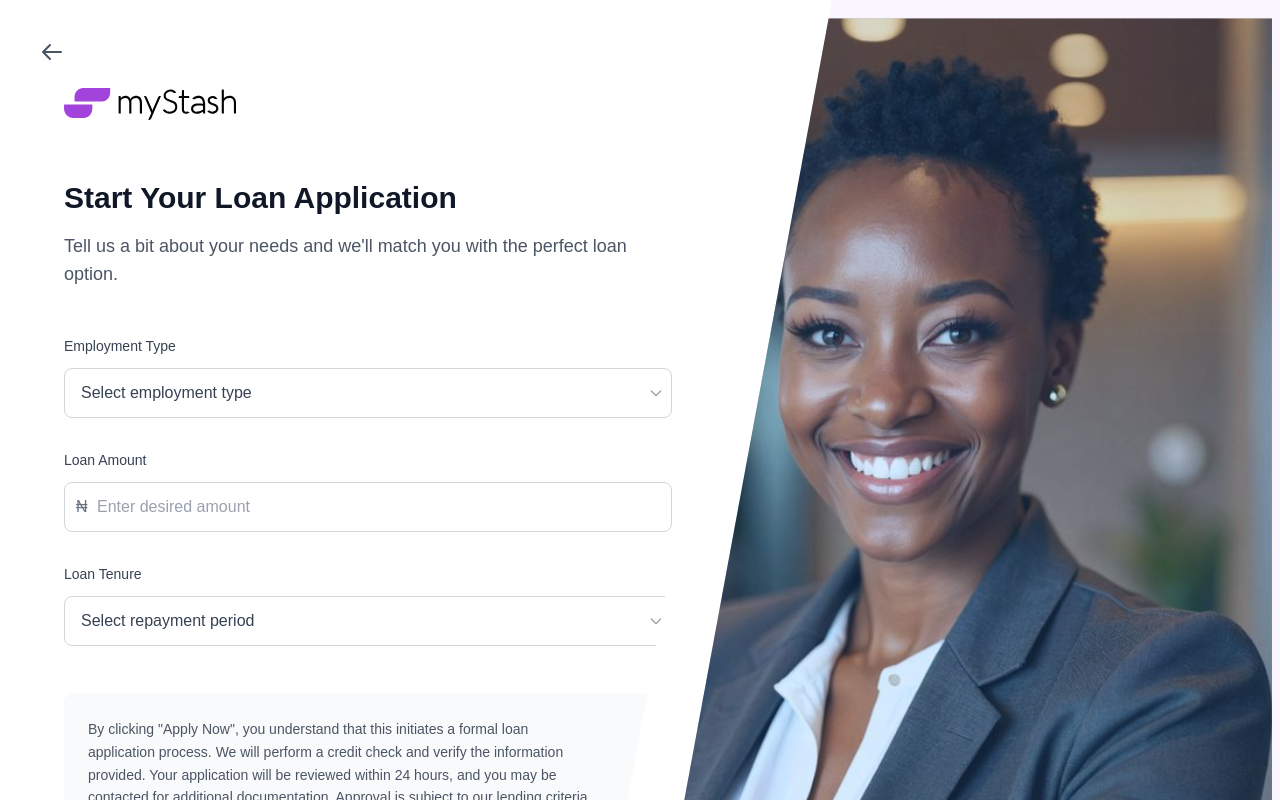
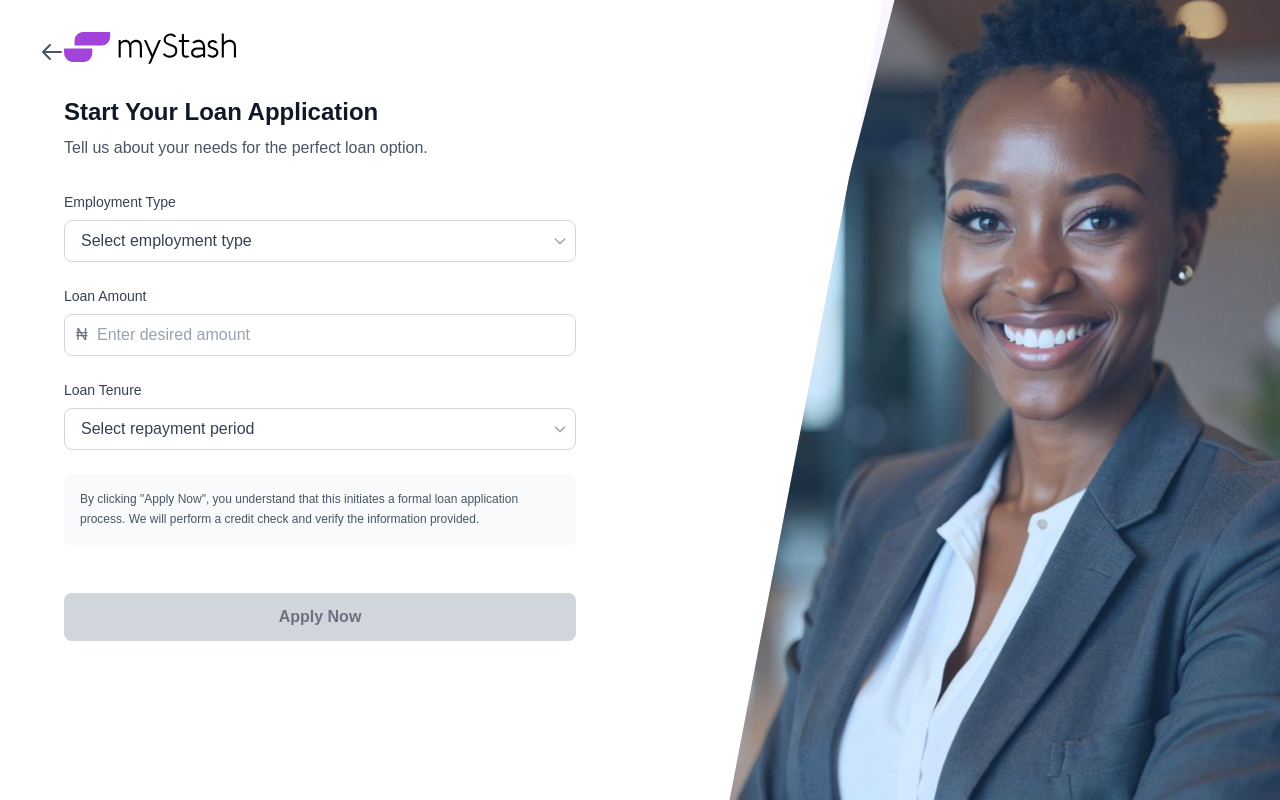
Before and after one commit to Naya-Ikenwe/Mystash-Website, a Next.js app: page /loans/apply in a window 1280 px wide. Shown: the top 800 px of the page. Built offline with nearby package versions, Linux system fonts and the light colour scheme.

Commit message:
fix: webcam functionality

```diff
--- a/app/(application)/loans/apply/details/page.tsx
+++ b/app/(application)/loans/apply/details/page.tsx
@@ -39,6 +39,7 @@ interface FileUploadProps {
   value: File | null;
   onChange: (file: File | null) => void;
   accept?: string;
+  allowWebcam?: boolean; // New prop to control webcam access
 }
 
 // Helper function to get file type display
@@ -165,6 +166,7 @@ const FileUploadArea = ({
   value,
   onChange,
   accept = "image/*",
+  allowWebcam = true,
 }: FileUploadProps) => {
   const fileInputRef = useRef<HTMLInputElement>(null);
   const videoRef = useRef<HTMLVideoElement>(null);
@@ -203,7 +205,30 @@ const FileUploadArea = ({
     }
   };
 
-  const handleCameraClick = () => {
+  // Check camera permissions before opening webcam
+  const checkCameraPermissions = async () => {
+    try {
+      // Check if mediaDevices is supported
+      if (!navigator.mediaDevices || !navigator.mediaDevices.getUserMedia) {
+        throw new Error("Camera API not supported in this browser");
+      }
+
+      // Check permissions if supported
+      if (navigator.permissions && navigator.permissions.query) {
+        const permission = await navigator.permissions.query({ name: "camera" as any });
+        if (permission.state === "denied") {
+          throw new Error("Camera permissions denied");
+        }
+      }
+
+      return true;
+    } catch (error) {
+      console.error("Permission check failed:", error);
+      throw error;
+    }
+  };
+
+  const handleCameraClick = async () => {
     if (isMobile) {
       if (fileInputRef.current) {
         fileInputRef.current.setAttribute("capture", "environment");
@@ -215,7 +240,12 @@ const FileUploadArea = ({
         }, 100);
       }
     } else {
+      try {
+        await checkCameraPermissions();
         openWebcam();
+      } catch (error: any) {
+        alert(error.message || "Cannot access camera. Please check permissions.");
+      }
     }
   };
 
@@ -225,55 +255,105 @@ const FileUploadArea = ({
       setIsWebcamReady(false);
       setShowWebcam(true);
 
+      // Give time for modal to render
       await new Promise((resolve) => setTimeout(resolve, 100));
 
-      const mediaStream = await navigator.mediaDevices.getUserMedia({
+      // Try different camera constraints
+      const constraints = {
         video: {
           facingMode: "user",
-          width: { ideal: 1280 },
-          height: { ideal: 720 },
+          width: { ideal: 1280, max: 1920 },
+          height: { ideal: 720, max: 1080 },
         },
-      });
+        audio: false,
+      };
+
+      // Fallback constraints
+      const fallbackConstraints = {
+        video: true,
+        audio: false,
+      };
+
+      let mediaStream;
+
+      try {
+        mediaStream = await navigator.mediaDevices.getUserMedia(constraints);
+      } catch (err) {
+        console.warn("Primary constraints failed, trying fallback:", err);
+        mediaStream = await navigator.mediaDevices.getUserMedia(fallbackConstraints);
+      }
 
       setStream(mediaStream);
 
       if (videoRef.current) {
         videoRef.current.srcObject = mediaStream;
 
-        videoRef.current.onloadedmetadata = () => {
-          videoRef.current
-            ?.play()
+        // Add event listeners for better error handling
+        const video = videoRef.current;
+
+        const onLoadedMetadata = () => {
+          video
+            .play()
             .then(() => {
               setIsWebcamReady(true);
+              console.log("Webcam ready");
             })
             .catch((error) => {
               console.error("Error playing video:", error);
+              // Try to play with different approach
+              video.muted = true;
+              video.play().then(() => {
                 setIsWebcamReady(true);
+              }).catch(e => {
+                console.error("Second play attempt failed:", e);
+                setWebcamError("Failed to start video playback. Please refresh and try again.");
+              });
             });
         };
 
-        videoRef.current.onerror = (error) => {
+        const onError = (error: any) => {
           console.error("Video element error:", error);
-          setWebcamError("Failed to initialize video stream");
+          setWebcamError("Video stream error. Please check camera permissions.");
           setIsWebcamReady(false);
         };
 
-        setTimeout(() => {
-          if (!isWebcamReady && videoRef.current) {
-            videoRef.current
-              .play()
-              .then(() => {
-                setIsWebcamReady(true);
-              })
-              .catch(console.error);
+        video.onloadedmetadata = onLoadedMetadata;
+        video.onerror = onError;
+
+        // Add timeout for video to start
+        const timeoutId = setTimeout(() => {
+          if (!isWebcamReady) {
+            console.log("Webcam timeout, trying to force play");
+            if (video.readyState >= 2) {
+              video.play().catch(console.error);
             }
-        }, 1000);
           }
-    } catch (error) {
+        }, 3000);
+
+        // Cleanup
+        return () => clearTimeout(timeoutId);
+      }
+    } catch (error: any) {
       console.error("Error accessing webcam:", error);
-      setWebcamError(
-        "Unable to access webcam. Please check your permissions and make sure your camera is not being used by another application."
-      );
+
+      // User-friendly error messages
+      let errorMessage = "Unable to access webcam.";
+
+      if (error.name === "NotAllowedError" || error.name === "PermissionDeniedError") {
+        errorMessage = "Camera access was denied. Please allow camera permissions in your browser settings.";
+      } else if (error.name === "NotFoundError" || error.name === "DevicesNotFoundError") {
+        errorMessage = "No camera found. Please connect a camera and try again.";
+      } else if (error.name === "NotReadableError" || error.name === "TrackStartError") {
+        errorMessage = "Camera is already in use by another application.";
+      } else if (error.name === "OverconstrainedError" || error.name === "ConstraintNotSatisfiedError") {
+        errorMessage = "Camera doesn't support requested settings. Please try a different camera.";
+      } else if (error.name === "SecurityError") {
+        errorMessage = "Camera access is blocked for security reasons. Try accessing via HTTPS.";
+      } else if (error.name === "AbortError") {
+        errorMessage = "Camera access was aborted. Please try again.";
+      }
+
+      setWebcamError(errorMessage);
       setShowWebcam(false);
     }
   };
@@ -379,15 +459,24 @@ const FileUploadArea = ({
           {/* Camera View */}
           <div className="flex-1 bg-black relative flex items-center justify-center overflow-hidden">
             {webcamError ? (
-              <div className="text-white text-center p-8">
-                <div className="text-red-400 text-lg mb-4">⚠️</div>
-                <p className="mb-4">{webcamError}</p>
+              <div className="text-white text-center p-8 max-w-md">
+                <div className="text-red-400 text-4xl mb-4">📷</div>
+                <h4 className="text-xl font-semibold mb-3">Camera Error</h4>
+                <p className="mb-6 text-gray-300">{webcamError}</p>
+                <div className="space-y-3">
                   <button
                     onClick={retryWebcam}
-                  className="px-6 py-2 bg-purple-600 text-white rounded-lg hover:bg-purple-700"
+                    className="px-6 py-3 bg-purple-600 text-white rounded-lg hover:bg-purple-700 w-full"
                   >
-                  Retry
+                    Try Again
                   </button>
+                  <button
+                    onClick={closeWebcam}
+                    className="px-6 py-3 bg-gray-700 text-white rounded-lg hover:bg-gray-600 w-full"
+                  >
+                    Cancel
+                  </button>
+                </div>
               </div>
             ) : (
               <>
@@ -396,7 +485,7 @@ const FileUploadArea = ({
                   autoPlay
                   playsInline
                   muted
-                  className="w-full h-full object-cover"
+                  className={`w-full h-full object-cover ${!isWebcamReady ? 'opacity-0' : 'opacity-100'}`}
                   onCanPlay={() => {
                     setIsWebcamReady(true);
                   }}
@@ -406,7 +495,20 @@ const FileUploadArea = ({
                   }}
                 />
 
-                {/* Passport Guide */}
+                {!isWebcamReady && !webcamError && (
+                  <div className="absolute inset-0 flex items-center justify-center">
+                    <div className="text-white text-center">
+                      <div className="animate-spin rounded-full h-12 w-12 border-b-2 border-white mx-auto mb-4"></div>
+                      <p className="text-lg">Initializing camera...</p>
+                      <p className="text-sm text-gray-400 mt-2">
+                        Please allow camera permissions if prompted
+                      </p>
+                    </div>
+                  </div>
+                )}
+
+                {/* Only show passport guide when webcam is ready */}
+                {isWebcamReady && (
                   <div className="absolute inset-0 pointer-events-none flex items-center justify-center">
                     <div className="relative">
                       <div className="w-96 h-112 border-4 border-white border-dashed rounded-lg opacity-70"></div>
@@ -422,22 +524,15 @@ const FileUploadArea = ({
                       </div>
                     </div>
                   </div>
-
-                {!isWebcamReady && !webcamError && (
-                  <div className="absolute inset-0 flex items-center justify-center">
-                    <div className="text-white text-center">
-                      <div className="animate-spin rounded-full h-12 w-12 border-b-2 border-white mx-auto mb-2"></div>
-                      <p>Initializing camera...</p>
-                    </div>
-                  </div>
-                )}
-              </>
                 )}
 
                 <canvas ref={canvasRef} className="hidden" />
+              </>
+            )}
           </div>
 
-          {/* Capture Button */}
+          {/* Capture Button - Only show when ready */}
+          {isWebcamReady && !webcamError && (
             <div className="p-6 bg-black bg-opacity-90 flex flex-col items-center space-y-4 shrink-0 border-t border-gray-600">
               <button
                 onClick={capturePhoto}
@@ -453,6 +548,7 @@ const FileUploadArea = ({
                 📷 CLICK TO CAPTURE PHOTO
               </p>
             </div>
+          )}
         </div>
       )}
 
@@ -597,12 +693,14 @@ const FileUploadArea = ({
               >
                 Browse Files
               </button>
+
+              {/* Conditionally show camera button */}
+              {allowWebcam && (
                 <button
                   type="button"
                   onClick={handleCameraClick}
                   className="inline-flex items-center px-4 py-2 bg-purple-100 text-purple-700 rounded-lg text-sm font-medium hover:bg-purple-200 transition-colors"
                 >
-                {/* Camera icon SVG */}
                   <svg
                     className="w-4 h-4 mr-2"
                     fill="none"
@@ -624,6 +722,7 @@ const FileUploadArea = ({
                   </svg>
                   {isMobile ? "Take Photo" : "Open Webcam"}
                 </button>
+              )}
             </div>
           </div>
         </div>
@@ -1172,18 +1271,24 @@ function LoanDetailsContent() {
                 </div>
 
                 <div className="space-y-8">
+                  {/* Selfie Photo - Allow webcam */}
                   <FileUploadArea
                     title="Selfie Photo"
                     description="Take a clear selfie showing your face"
                     value={formData.selfieImage}
                     onChange={(file) => handleFileUpload("selfieImage", file)}
+                    accept="image/*"
+                    allowWebcam={true}
                   />
 
+                  {/* ID Card - Disable webcam */}
                   <FileUploadArea
                     title="ID Card"
                     description="Upload a clear photo of your government issued ID"
                     value={formData.idCardImage}
                     onChange={(file) => handleFileUpload("idCardImage", file)}
+                    accept="image/*,.pdf,.doc,.docx,.xls,.xlsx"
+                    allowWebcam={false}
                   />
                 </div>
 
--- a/app/(application)/loans/apply/page.tsx
+++ b/app/(application)/loans/apply/page.tsx
@@ -49,7 +49,7 @@ export default function LoanApplyPage() {
 
   return (
     <>
-      <div className="min-h-[130vh] bg-white relative overflow-hidden">
+      <div className="min-h-screen bg-white relative overflow-hidden">
         {/* Back Arrow */}
         <button
           onClick={handleBack}
@@ -70,47 +70,45 @@ export default function LoanApplyPage() {
           </svg>
         </button>
 
-        {/* Left Section */}
+        {/* Left Section - Compact design */}
         <div
-          className="absolute inset-0 bg-white min-h-[130vh] mt-10"
+          className="absolute inset-0 bg-white min-h-screen"
           style={{
             clipPath: "polygon(0 0, 60% 0, 45% 100%, 0 100%)",
           }}
         >
           <div className="h-full">
-            <div className="max-w-2xl px-8 pt-12 pb-32 ml-8">
-              {/* Logo */}
-              <div className="mb-15">
+            {/* Reduced padding and margins */}
+            <div className="max-w-xl px-8 pt-8 pb-8 ml-8">
+              {/* Logo - Smaller margin */}
+              <div className="mb-8">
                 <img
                   src="/logo/mystashlogo.svg"
                   alt="MyStash"
-                  className="h-8 w-auto "
+                  className="h-8 w-auto"
                 />
               </div>
 
-              {/* Mini Header */}
-              <h1 className="text-3xl font-bold text-gray-900 mb-4">
+              {/* Compact headers */}
+              <h1 className="text-2xl font-bold text-gray-900 mb-2">
                 Start Your Loan Application
               </h1>
-
-              {/* Sub Text */}
-              <p className="text-lg text-gray-600 mb-12">
-                Tell us a bit about your needs and we'll match you with the
-                perfect loan option.
+              <p className="text-gray-600 mb-8 text-base">
+                Tell us about your needs for the perfect loan option.
               </p>
 
-              {/* Form */}
-              <form onSubmit={handleSubmit} className="space-y-8">
-                {/* Employment Type - Updated Options */}
+              {/* Compact form */}
+              <form onSubmit={handleSubmit} className="space-y-6">
+                {/* Employment Type */}
                 <div>
-                  <label className="block text-sm font-medium text-gray-700 mb-3">
+                  <label className="block text-sm font-medium text-gray-700 mb-2">
                     Employment Type
                   </label>
                   <div className="relative">
                     <select
                       value={employmentType}
                       onChange={(e) => setEmploymentType(e.target.value)}
-                      className="w-full bg-white border border-gray-300 rounded-lg px-4 py-3 text-gray-700 focus:outline-none focus:ring-2 focus:ring-purple-500 focus:border-transparent appearance-none"
+                      className="w-full bg-white border border-gray-300 rounded-lg px-4 py-2 text-gray-700 focus:outline-none focus:ring-2 focus:ring-purple-500 focus:border-transparent appearance-none"
                       required
                     >
                       <option value="">Select employment type</option>
@@ -136,9 +134,9 @@ export default function LoanApplyPage() {
                   </div>
                 </div>
 
-                {/* Loan Amount with auto-formatting */}
+                {/* Loan Amount */}
                 <div>
-                  <label className="block text-sm font-medium text-gray-700 mb-3">
+                  <label className="block text-sm font-medium text-gray-700 mb-2">
                     Loan Amount
                   </label>
                   <div className="relative">
@@ -150,22 +148,22 @@ export default function LoanApplyPage() {
                       value={loanAmount}
                       onChange={handleAmountChange}
                       placeholder="Enter desired amount"
-                      className="w-full bg-white border border-gray-300 rounded-lg pl-8 pr-4 py-3 text-gray-700 placeholder-gray-400 focus:outline-none focus:ring-2 focus:ring-purple-500 focus:border-transparent"
+                      className="w-full bg-white border border-gray-300 rounded-lg pl-8 pr-4 py-2 text-gray-700 placeholder-gray-400 focus:outline-none focus:ring-2 focus:ring-purple-500 focus:border-transparent"
                       required
                     />
                   </div>
                 </div>
 
-                {/* Loan Tenure - Updated Options */}
+                {/* Loan Tenure */}
                 <div>
-                  <label className="block text-sm font-medium text-gray-700 mb-3">
+                  <label className="block text-sm font-medium text-gray-700 mb-2">
                     Loan Tenure
                   </label>
                   <div className="relative">
                     <select
                       value={loanTenure}
                       onChange={(e) => setLoanTenure(e.target.value)}
-                      className="w-full bg-white border border-gray-300 rounded-lg px-4 py-3 text-gray-700 focus:outline-none focus:ring-2 focus:ring-purple-500 focus:border-transparent appearance-none"
+                      className="w-full bg-white border border-gray-300 rounded-lg px-4 py-2 text-gray-700 focus:outline-none focus:ring-2 focus:ring-purple-500 focus:border-transparent appearance-none"
                       required
                     >
                       <option value="">Select repayment period</option>
@@ -191,24 +189,20 @@ export default function LoanApplyPage() {
                   </div>
                 </div>
 
-                {/* Disclaimer */}
-                <div className="bg-gray-50 rounded-lg p-6 mt-12">
-                  <p className="text-sm text-gray-600 leading-relaxed max-w-prose">
+                {/* Compact Disclaimer */}
+                <div className="bg-gray-50 rounded-lg p-4 mt-6">
+                  <p className="text-xs text-gray-600 leading-relaxed">
                     By clicking "Apply Now", you understand that this initiates
                     a formal loan application process. We will perform a credit
-                    check and verify the information provided. Your application
-                    will be reviewed within 24 hours, and you may be contacted
-                    for additional documentation. Approval is subject to our
-                    lending criteria and regulatory requirements. All loan
-                    agreements are governed by our terms and conditions.
+                    check and verify the information provided.
                   </p>
                 </div>
 
-                {/* Button */}
+                {/* Button - Normal size */}
                 <button
                   type="submit"
                   disabled={!isFormValid}
-                  className={`w-full font-semibold py-4 px-8 rounded-lg transition-colors duration-200 text-lg ${
+                  className={`w-full font-semibold py-3 px-6 rounded-lg transition-colors duration-200 mt-6 ${
                     isFormValid
                       ? "bg-purple-700 text-white hover:bg-purple-800 cursor-pointer"
                       : "bg-gray-300 text-gray-500 cursor-not-allowed"
@@ -223,18 +217,18 @@ export default function LoanApplyPage() {
 
         {/* Right Section */}
         <div
-          className="absolute inset-0 bg-purple-50 min-h-[130vh]"
+          className="absolute inset-0 bg-purple-50 min-h-screen"
           style={{
-            clipPath: "polygon(65% 0, 100% 0, 100% 100%, 50% 100%)",
+            clipPath: "polygon(69% 0, 100% 0, 100% 100%, 57% 100%)",
           }}
         >
-          <div className="h-full w-full flex items-center justify-end">
-            <img
-              src="/images/loansapply.svg"
-              alt="Loan Application"
-              className="object-contain max-w-none scale-98"
-            />
-          </div>
+         <div className="h-full w-full flex items-center justify-end pr-6 overflow-hidden">
+  <img
+    src="/images/loansapply.svg"
+    alt="Loan Application"
+    className="h-[110%] w-[110%] -mr-100 -mt-8"
+  />
+</div>
         </div>
       </div>
 
@@ -268,7 +262,7 @@ export default function LoanApplyPage() {
             </div>
 
             {/* 2x2 Grid - Centered with top padding */}
-            <div className="p-6 grid grid-cols-2 gap-4 pt-8 mx-auto max-w-lg ">
+            <div className="p-6 grid grid-cols-2 gap-4 pt-8 mx-auto max-w-lg">
               {/* Upper Left - Loan Amount */}
               <div className="bg-gray-50 rounded-lg p-4">
                 <h3 className="text-sm font-medium text-gray-500 mb-1">
@@ -280,7 +274,7 @@ export default function LoanApplyPage() {
               </div>
 
               {/* Upper Right - Loan Tenure */}
-              <div className="bg-gray-50 rounded-lg  ml-15 p-4">
+              <div className="bg-gray-50 rounded-lg p-4">
                 <h3 className="text-sm font-medium text-gray-500 mb-1">
                   Loan Tenure
                 </h3>
@@ -300,7 +294,7 @@ export default function LoanApplyPage() {
               </div>
 
               {/* Lower Right - Interest */}
-              <div className="bg-gray-50 rounded-lg ml-15 p-4">
+              <div className="bg-gray-50 rounded-lg p-4">
                 <h3 className="text-sm font-medium text-gray-500 mb-1">
                   Interest Rate
                 </h3>
@@ -311,7 +305,7 @@ export default function LoanApplyPage() {
             </div>
 
             {/* Modal Footer */}
-            <div className="p-6 border-t border-gray-200 ">
+            <div className="p-6 border-t border-gray-200">
               <button
                 onClick={() => {
                   setShowModal(false);
```
Lines whose indentation alone changed are shown as unchanged.
